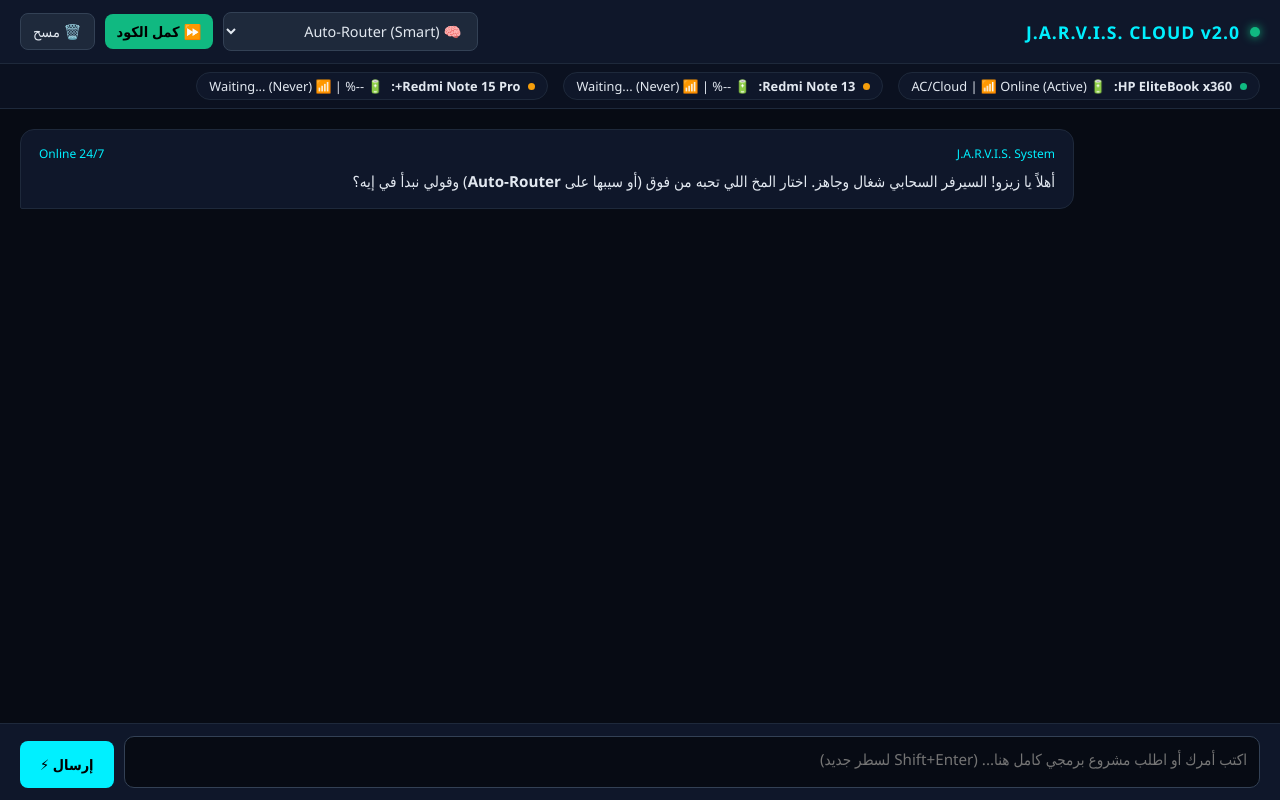
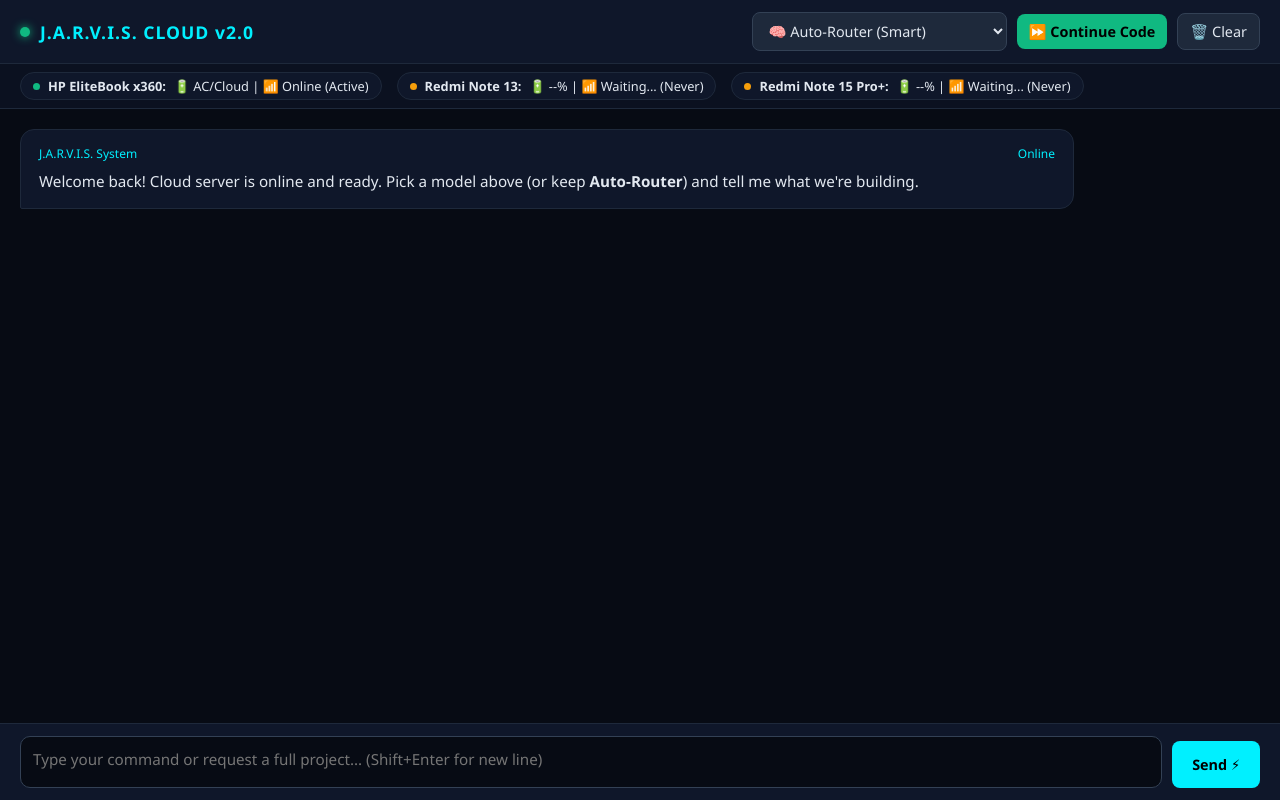
Before and after one commit to astro1898-droid/J.A.R.V.I.S, a Flask app: page / in a window 1280 px wide. Run offline with Flask 3, Linux system fonts and the light colour scheme; some libraries are stand-ins or nearby versions.

Commit message:
Switch UI to English LTR

```diff
--- a/templates/index.html
+++ b/templates/index.html
@@ -1,5 +1,5 @@
 <!DOCTYPE html>
-<html lang="ar" dir="rtl">
+<html lang="en" dir="ltr">
 <head>
     <meta charset="UTF-8">
     <meta name="viewport" content="width=device-width, initial-scale=1.0">
@@ -50,9 +50,9 @@
         /* Chat Area */
         #chat-box { flex: 1; overflow-y: auto; padding: 20px; display: flex; flex-direction: column; gap: 16px; }
         .msg { max-width: 85%; padding: 14px 18px; border-radius: 14px; line-height: 1.6; font-size: 0.95rem; position: relative; }
-        .msg.user { align-self: flex-start; background: #1d4ed8; color: #fff; border-bottom-right-radius: 2px; }
-        .msg.ai { align-self: flex-end; background: var(--panel); border: 1px solid var(--border); border-bottom-left-radius: 2px; width: 85%; }
-        .msg-meta { font-size: 0.75rem; color: var(--accent); margin-bottom: 6px; display: flex; justify-content: space-between; }
+        .msg.user { align-self: flex-end; background: #1d4ed8; color: #fff; border-bottom-right-radius: 2px; }
+        .msg.ai { align-self: flex-start; background: var(--panel); border: 1px solid var(--border); border-bottom-left-radius: 2px; width: 85%; }
+        .msg-meta { font-size: 0.75rem; color: var(--accent); margin-bottom: 6px; display: flex; justify-content: space-between; gap: 12px; }
 
         /* Code blocks */
         pre { direction: ltr; text-align: left; background: #090d16 !important; padding: 12px; border-radius: 8px; overflow-x: auto; margin: 10px 0; border: 1px solid #1e293b; position: relative; }
@@ -87,25 +87,25 @@
             <option value="{{ key }}">{{ m.name }}</option>
             {% endfor %}
         </select>
-        <button class="continue-btn" onclick="continueCode()" title="لو الكود طويل ووقف كمله">⏩ كمل الكود</button>
-        <button onclick="clearChat()">🗑️ مسح</button>
+        <button class="continue-btn" onclick="continueCode()" title="Continue generating if code cut off">⏩ Continue Code</button>
+        <button onclick="clearChat()">🗑️ Clear</button>
     </div>
 </header>
 
 <div class="telemetry-bar" id="telemetry-bar">
-    <div class="device-pill"><span class="dot-online"></span> جاري تحميل حالة الأجهزة...</div>
+    <div class="device-pill"><span class="dot-online"></span> Loading device status...</div>
 </div>
 
 <div id="chat-box">
     <div class="msg ai">
-        <div class="msg-meta"><span>J.A.R.V.I.S. System</span><span>Online 24/7</span></div>
-        أهلاً يا زيزو! السيرفر السحابي شغال وجاهز. اختار المخ اللي تحبه من فوق (أو سيبها على <b>Auto-Router</b>) وقولي نبدأ في إيه؟
+        <div class="msg-meta"><span>J.A.R.V.I.S. System</span><span>Online</span></div>
+        Welcome back! Cloud server is online and ready. Pick a model above (or keep <b>Auto-Router</b>) and tell me what we're building.
     </div>
 </div>
 
 <div class="input-area">
-    <textarea id="prompt-input" placeholder="اكتب أمرك أو اطلب مشروع برمجي كامل هنا... (Shift+Enter لسطر جديد)"></textarea>
-    <button class="send-btn" onclick="sendMessage()">إرسال ⚡</button>
+    <textarea id="prompt-input" placeholder="Type your command or request a full project... (Shift+Enter for new line)"></textarea>
+    <button class="send-btn" onclick="sendMessage()">Send ⚡</button>
 </div>
 
 <script>
@@ -113,7 +113,6 @@
     const chatBox = document.getElementById("chat-box");
     const promptInput = document.getElementById("prompt-input");
 
-    // تحديث حالة الأجهزة كل 15 ثانية
     async function fetchTelemetry() {
         try {
             const res = await fetch("/api/telemetry");
@@ -142,11 +141,11 @@
                 hljs.highlightElement(pre.querySelector("code"));
                 const btn = document.createElement("button");
                 btn.className = "copy-btn";
-                btn.innerText = "نسخ الكود";
+                btn.innerText = "Copy Code";
                 btn.onclick = () => {
                     navigator.clipboard.writeText(pre.querySelector("code").innerText);
-                    btn.innerText = "تم النسخ ✓";
-                    setTimeout(() => btn.innerText = "نسخ الكود", 2000);
+                    btn.innerText = "Copied ✓";
+                    setTimeout(() => btn.innerText = "Copy Code", 2000);
                 };
                 pre.appendChild(btn);
             });
@@ -164,7 +163,7 @@
 
         if (!customText) promptInput.value = "";
         appendMessage("user", text);
-        const loadingDiv = appendMessage("ai", "⏳ جاري المعالجة على السحابة...", "J.A.R.V.I.S. Thinking");
+        const loadingDiv = appendMessage("ai", "⏳ Processing on cloud...", "J.A.R.V.I.S. Thinking");
 
         const model = document.getElementById("model-select").value;
         try {
@@ -185,12 +184,12 @@
             }
         } catch (err) {
             loadingDiv.remove();
-            appendMessage("ai", "❌ تعذر الاتصال بالسيرفر.", "Network Error");
+            appendMessage("ai", "❌ Failed to reach server.", "Network Error");
         }
     }
 
     function continueCode() {
-        sendMessage("كمل باقي الكود من أول السطر اللي وقفت عنده بالظبط بدون إعادة ما سبق.");
+        sendMessage("Continue the code from the exact line you stopped at without repeating what was already written.");
     }
 
     function clearChat() {
```
